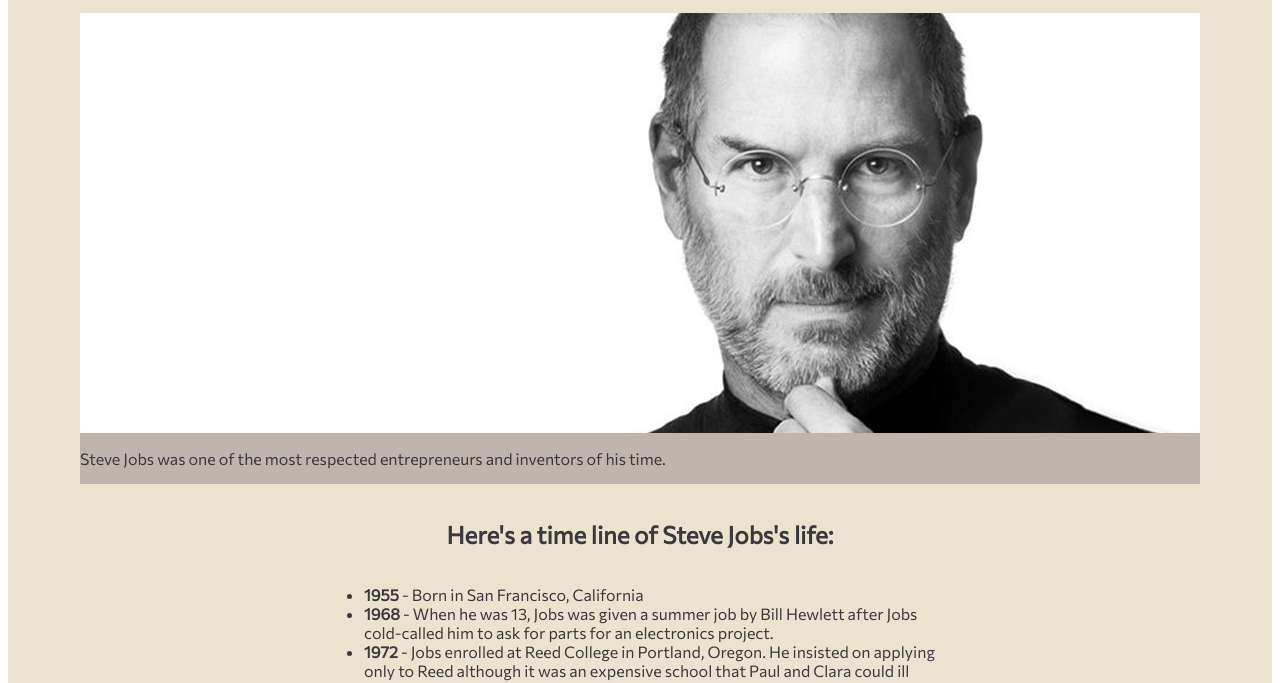
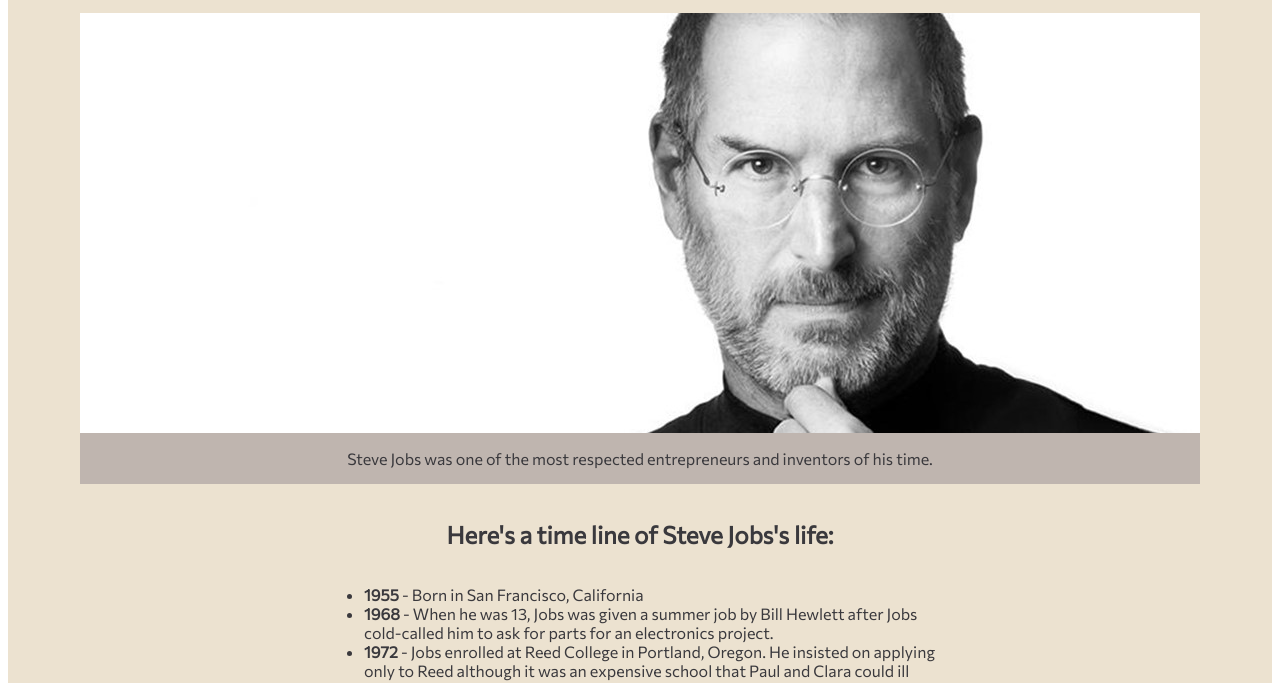
Before and after one commit to gabriellima77/tribute-page, a plain HTML site: page index.html in a window 1280 px wide. Shown: the part 141-824 px from the top of the page. Drawn offline with Linux system fonts and the light colour scheme.

Commit message:
Update style.css

```diff
--- a/style.css
+++ b/style.css
@@ -37,7 +37,7 @@ header > p {
     max-width: 100%;
     align-self: center;
 }
-#image-caption {
+#img-caption {
     align-self: center;
 }
 #tribute-info {
```
